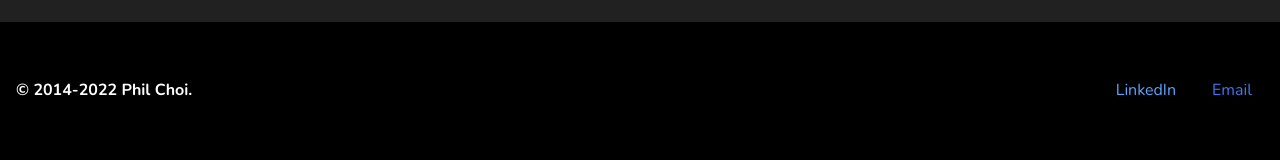
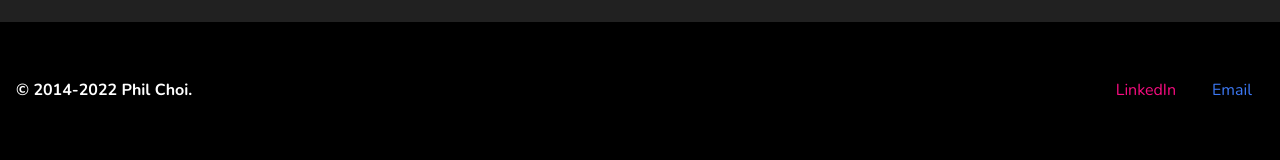
Before and after one commit to pchae/nuxt3-app, a Nuxt app: page / in a window 1280 px wide. In both pictures the pointer is over the link "LinkedIn". Shown: the part 139-299 px from the top of the page. Built offline with nearby package versions, Linux system fonts and the light colour scheme.

Commit message:
add hover style to link class

```diff
--- a/components/Footer.vue
+++ b/components/Footer.vue
@@ -35,10 +35,10 @@
 }
 
 .navbar-item {
-    color: $blue;
-
-    &:hover {
-        background: none;
-    }
+  color: $blue;
+  &:hover {
+    background: none;
+    color: $red;
+  }
 }
 </style>
```
